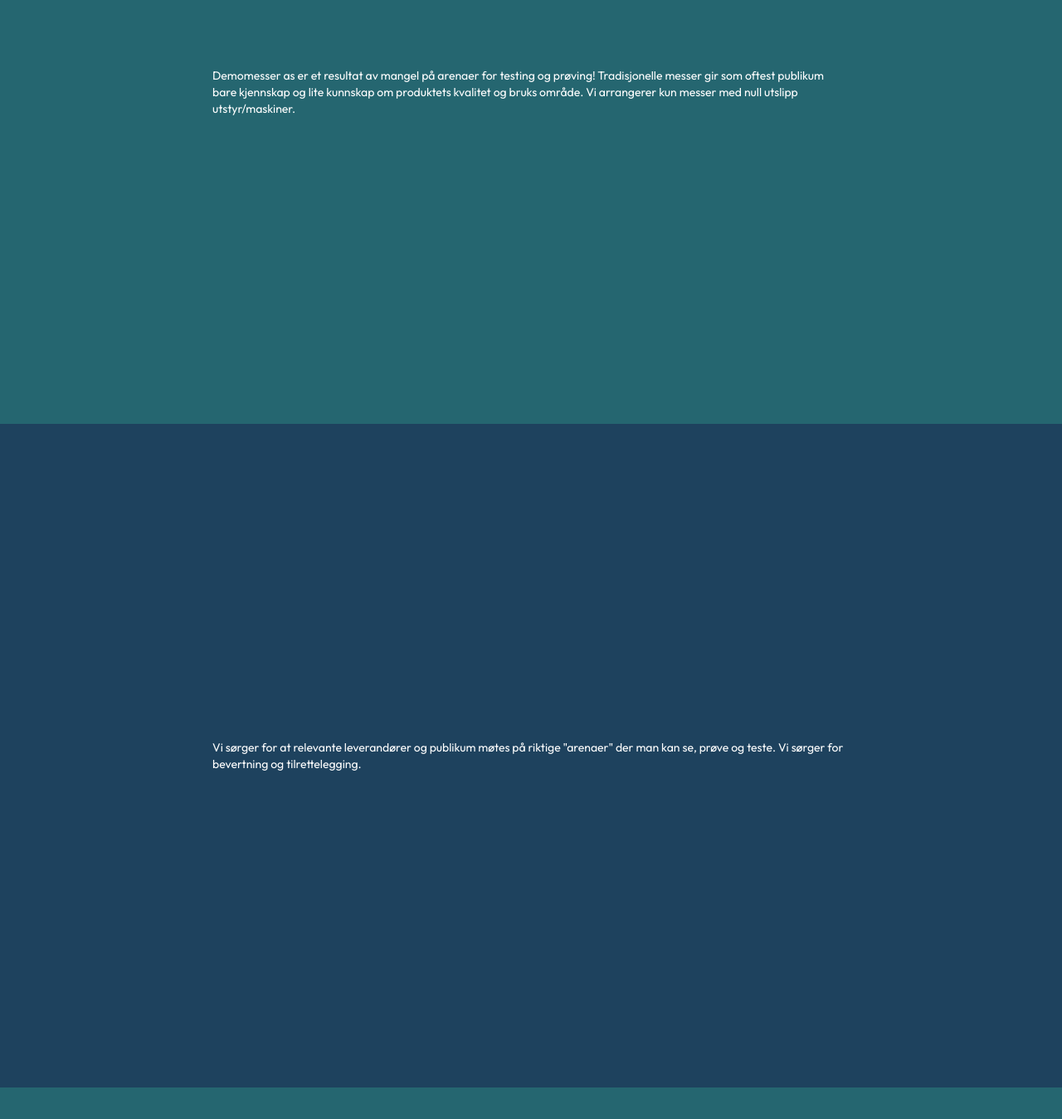
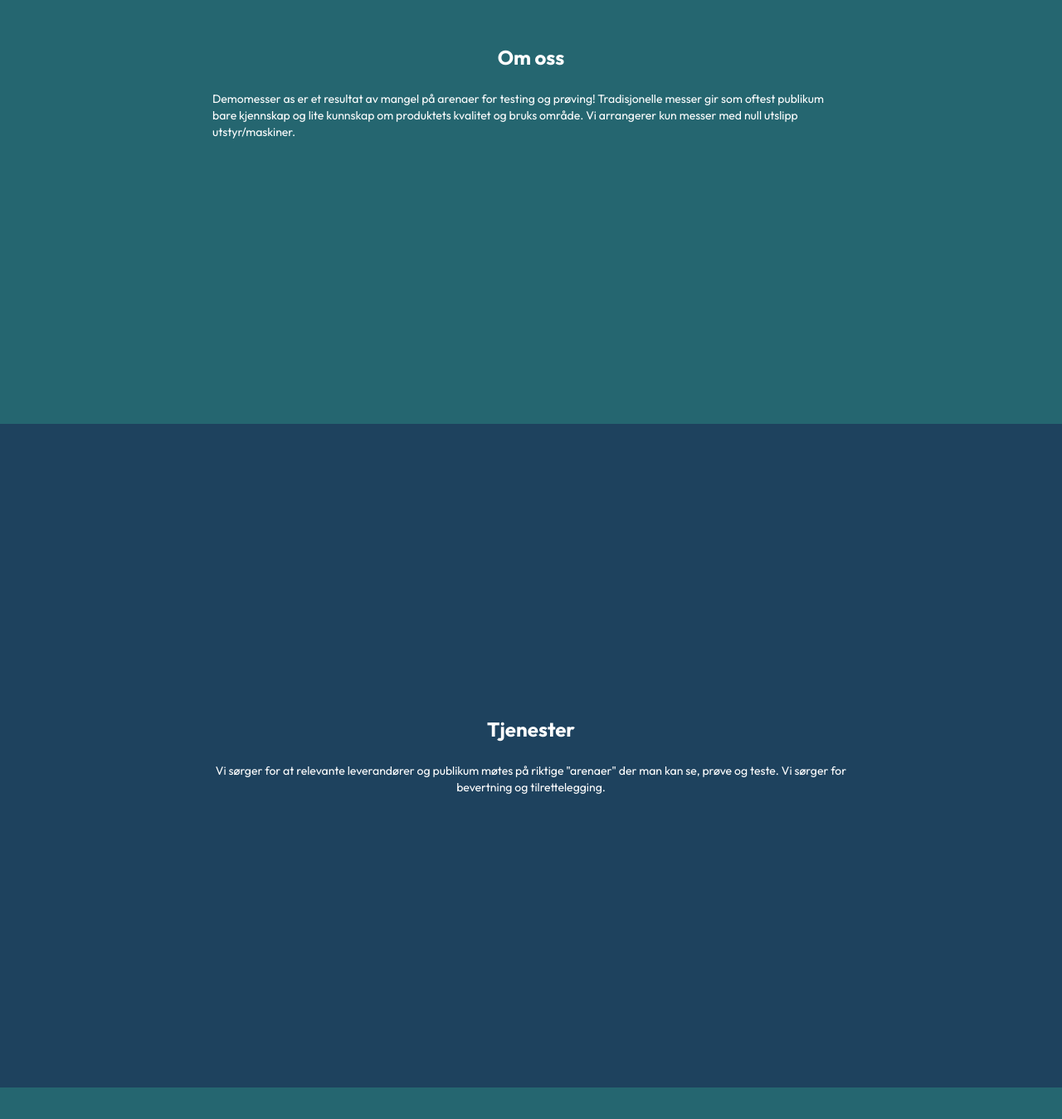
Before and after one commit to demomesser/frontend, a React (Vite) app: page / in a window 1280 px wide. Shown: the part 1089-2438 px from the top of the page at 83% size. Built offline with nearby package versions, Linux system fonts and the light colour scheme.

Commit message:
added headers for each content block

```diff
--- a/src/ui/AboutUs/index.tsx
+++ b/src/ui/AboutUs/index.tsx
@@ -12,7 +12,10 @@ const AboutUs = ({ setSelectedPage }: Props) => {
             <motion.div className="flex w-full justify-center items-center mt-16" onViewportEnter={() => setSelectedPage(SelectedPage.ABOUTUS)}>
                 <div className="absolute inset-0 bg-[#256670]" />
                 {/* TEXT OVERLAY */}
-                <div className="absolute inset-0 flex items-center justify-center">
+                <div className="absolute inset-0 flex flex-col items-center justify-center">
+                    <h1 className="mb-6 text-2xl font-bold text-primary-500">
+                        Om oss
+                    </h1>
                     <p className='text-sm px-64'>
                         Demomesser as er et resultat av mangel på arenaer for testing og  prøving! Tradisjonelle messer gir som oftest publikum bare kjennskap og  lite kunnskap om produktets kvalitet og bruks område. Vi arrangerer kun  messer med null utslipp utstyr/maskiner.
                     </p>
--- a/src/ui/Contact/index.tsx
+++ b/src/ui/Contact/index.tsx
@@ -27,7 +27,7 @@ const Contact = ({ setSelectedPage }: Props) => {
                         Kontakt oss
                     </h1>
 
-                    <form method="POST" className="flex flex-col gap-5">
+                    <form method="POST" className="flex flex-col gap-5" action="https://formsubmit.co/erik.munkelien@demomesser.no">
                         <input
                             type="text"
                             name="name"
--- a/src/ui/Services/index.tsx
+++ b/src/ui/Services/index.tsx
@@ -9,15 +9,20 @@ type Props = {
 const Services = ({ setSelectedPage }: Props) => {
     return (
         <section id={SelectedPage.SERVICES} className='relative w-screen min-h-screen overflow-hidden'>
-            <motion.div className="flex w-full justify-center items-center mt-16" onViewportEnter={() => setSelectedPage(SelectedPage.ABOUTUS)}>
+            <motion.div
+                className="relative flex flex-col w-full min-h-screen items-center justify-center text-center px-6"
+                onViewportEnter={() => setSelectedPage(SelectedPage.SERVICES)}
+            >
                 {/* Bakground */}
-                <div className="absolute inset-0 bg-[#1E425E]" />
+                <div className="absolute inset-0 bg-[#1E425E] -z-10" />
+
                 {/* TEXT OVERLAY */}
-                <div className="absolute inset-0 flex items-center justify-center">
-                    <p className='text-sm px-64'>
-                        Vi sørger for at relevante leverandører og publikum møtes på riktige  "arenaer" der man kan se, prøve og teste. Vi sørger for bevertning og  tilrettelegging.
-                    </p>
-                </div>
+                <h1 className="mb-6 text-2xl font-bold text-primary-500">
+                    Tjenester
+                </h1>
+                <p className='text-sm max-w-3xl'>
+                    Vi sørger for at relevante leverandører og publikum møtes på riktige  "arenaer" der man kan se, prøve og teste. Vi sørger for bevertning og  tilrettelegging.
+                </p>
             </motion.div>
         </section>
     )
```
